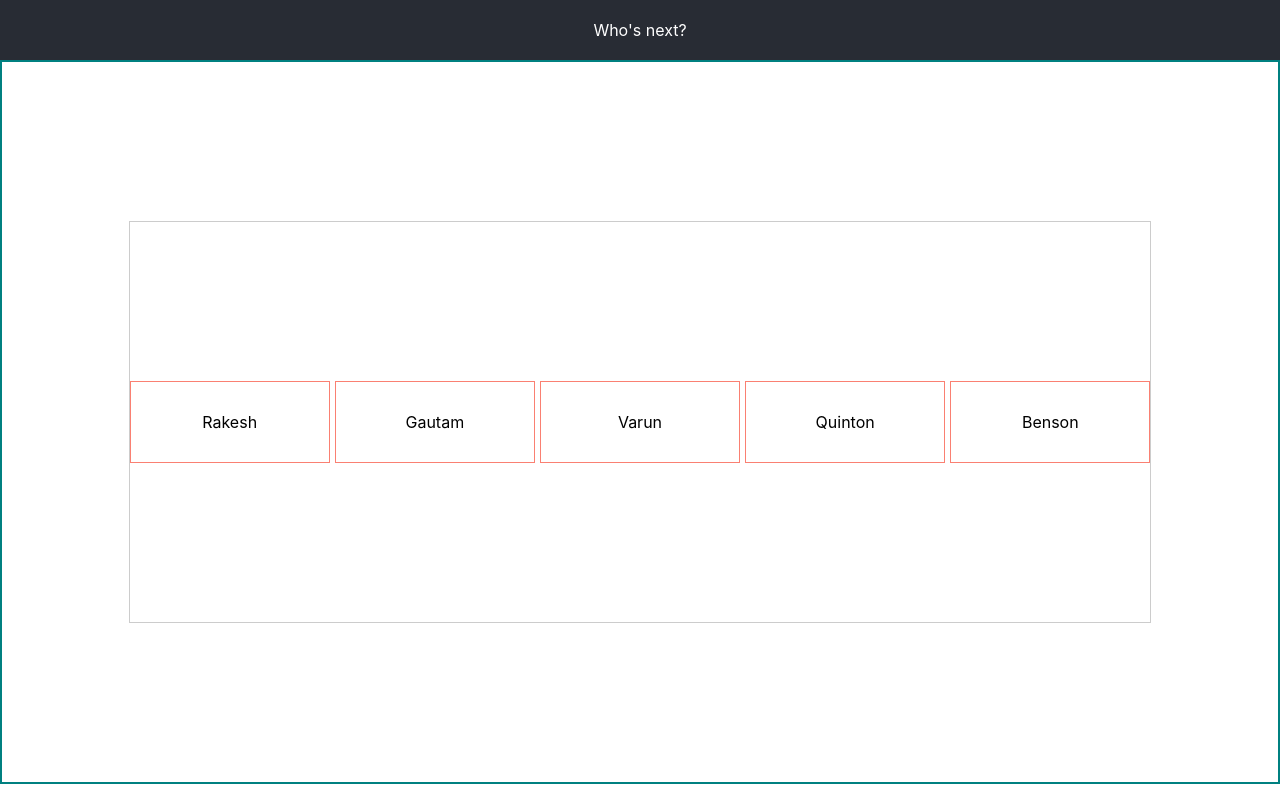
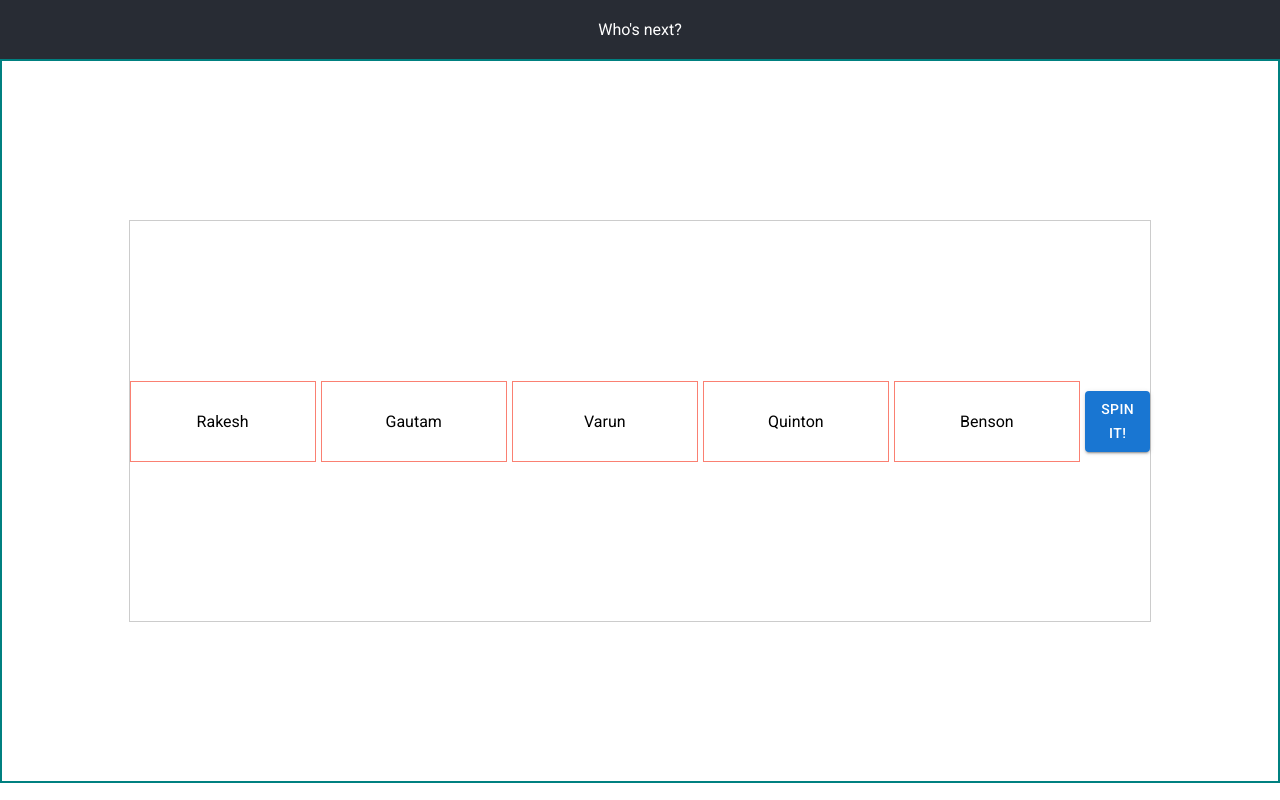
Before and after one commit to acegautam/whosnext, a React (Create React App) app: page / in a window 1280 px wide. Built offline with nearby package versions, Linux system fonts and the light colour scheme.

Commit message:
board updates

```diff
--- a/package.json
+++ b/package.json
@@ -3,6 +3,12 @@
   "version": "0.1.0",
   "private": true,
   "dependencies": {
+    "@emotion/react": "^11.10.5",
+    "@emotion/styled": "^11.10.5",
+    "@fontsource/roboto": "^4.5.8",
+    "@mui/icons-material": "^5.11.0",
+    "@mui/material": "^5.11.4",
+    "@mui/styled-engine-sc": "^5.11.0",
     "@testing-library/jest-dom": "^5.16.5",
     "@testing-library/react": "^13.4.0",
     "@testing-library/user-event": "^13.5.0",
--- a/src/App.css
+++ b/src/App.css
@@ -1,5 +1,6 @@
 .App {
   text-align: center;
+  font-family: 'Roboto';
 }
 
 .app-content {
--- a/src/App.tsx
+++ b/src/App.tsx
@@ -1,6 +1,10 @@
 import React from 'react';
+import '@fontsource/roboto/300.css';
+import '@fontsource/roboto/400.css';
+import '@fontsource/roboto/500.css';
+import '@fontsource/roboto/700.css';
 import './App.css';
-import Board from './Board/Board';
+import Board from './components/Board/Board';
 
 function App() {
   return (
--- a/src/Board/Board.tsx
+++ /dev/null
@@ -1,14 +0,0 @@
-import { StyledBoard, NameBadge } from './BoardStyles';
-import folks from '../data/folks';
-
-const Board: React.FC = () => {
-  return (
-    <StyledBoard>
-      {folks.map((f: string) => {
-        return <NameBadge className={f}>{f}</NameBadge>;
-      })}
-    </StyledBoard>
-  );
-};
-
-export default Board;
--- /dev/null
+++ b/src/components/Board/Board.tsx
@@ -0,0 +1,25 @@
+import Button from '@mui/material/Button';
+import { StyledBoard, NameBadge } from './BoardStyles';
+import folks from '../../data/folks';
+import { chooseRandomName } from '../../utils/helpers';
+import { useState } from 'react';
+
+const Board: React.FC = () => {
+  const [chosenOne, setChosenOne] = useState('')
+  const spinIt = () => {
+    const selected = chooseRandomName(folks);
+    console.log({selected});
+    setChosenOne(selected);
+  };
+  return (
+    <StyledBoard>
+      {folks.map((f: string) => {
+        const selected = (f === chosenOne) ? 'selected' : '';
+        return <NameBadge className={`${f} ${selected}`}>{f}</NameBadge>;
+      })}
+      <Button variant='contained' onClick={spinIt}>Spin it!</Button>
+    </StyledBoard>
+  );
+};
+
+export default Board;
--- a/src/Board/BoardStyles.ts
+++ b/src/components/Board/BoardStyles.ts
@@ -14,6 +14,10 @@ const NameBadge = styled.div`
   width: 200px;
   padding: 30px;
   border: 1px solid salmon;
+
+  &.selected {
+    border: 5px dashed crimson;
+  }
 `;
 
 export { StyledBoard, NameBadge };
--- a/src/index.tsx
+++ b/src/index.tsx
@@ -7,11 +7,7 @@ import reportWebVitals from './reportWebVitals';
 const root = ReactDOM.createRoot(
   document.getElementById('root') as HTMLElement
 );
-root.render(
-  <React.StrictMode>
-    <App />
-  </React.StrictMode>
-);
+root.render(<App />);
 
 // If you want to start measuring performance in your app, pass a function
 // to log results (for example: reportWebVitals(console.log))
--- /dev/null
+++ b/src/utils/helpers.ts
@@ -0,0 +1,4 @@
+export const chooseRandomName = (names: string[]) => {
+  const rand = Math.abs(Math.random() * names.length - 1);
+  return names[Math.round(rand)];
+}
```
Also changed, not shown: 2 other files (tests, documents, lock files or other folders).
